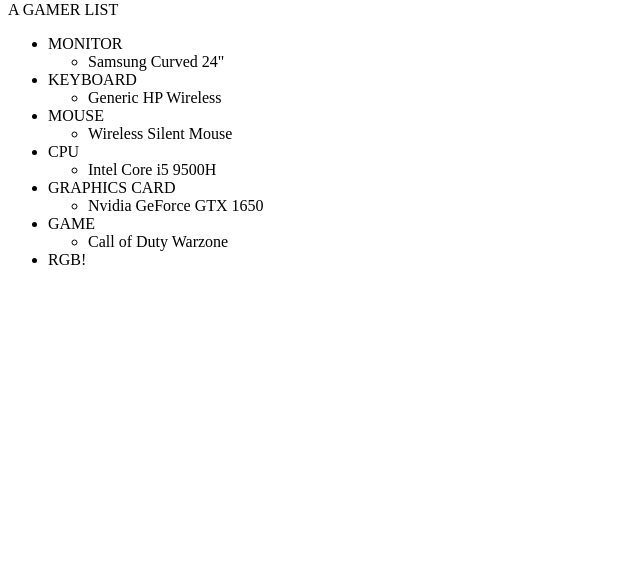
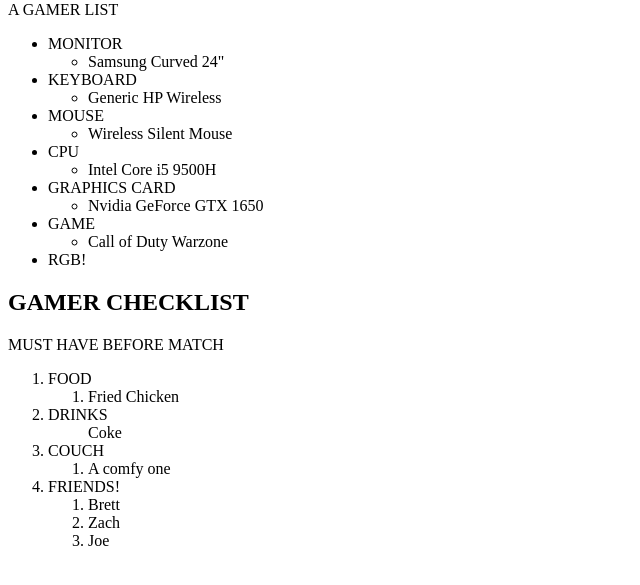
Before and after one commit to Juarez-Diego/CourseraTest, a plain HTML site: page Site/index.html in a window 1280 px wide. Shown: the part 79-664 px from the top of the page, without its empty margins (0-640 px from the left). Drawn offline with Linux system fonts and the light colour scheme.

Commit message:
More lists

```diff
--- a/Site/index.html
+++ b/Site/index.html
@@ -44,5 +44,36 @@
           </ul>
 
        </div>
+
+       <h2>GAMER CHECKLIST</h2>
+       <div>
+          MUST HAVE BEFORE MATCH
+
+          <ol>
+            <li>FOOD
+              <ol>
+                <li>Fried Chicken</li>
+              </ol>
+            </li>
+            <li>DRINKS
+              <ol>Coke</ol>
+            </li>
+            <li>COUCH
+              <ol>
+                <li>A comfy one</li>
+              </ol>
+            </li>
+            <li>FRIENDS!
+              <ol>
+                <li>Brett</li>
+                <li>Zach</li>
+                <li>Joe</li>
+              </ol>
+            </li>
+          </ol>
+
+       </div>
+
+
   </body>
   </html>
```
